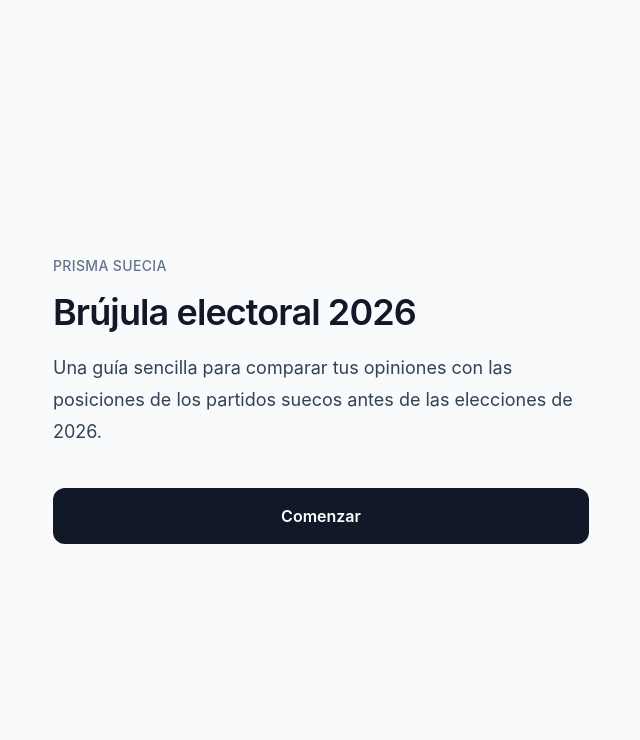
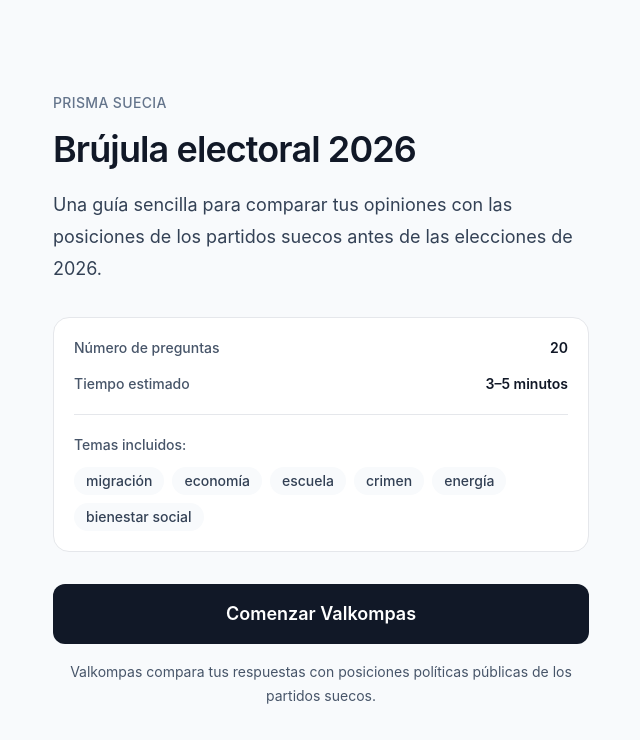
Before and after one commit to prismasuecia/valkompass, a Next.js app: page / in a window 1280 px wide. Shown: the top 740 px of the page, without its empty margins (319-959 px from the left). Built offline with nearby package versions, Linux system fonts and the light colour scheme.

Commit message:
Improve quiz time and progress clarity

```diff
--- a/app/page.tsx
+++ b/app/page.tsx
@@ -1,4 +1,6 @@
 import Link from 'next/link';
+
+const includedTopics = ['migración', 'economía', 'escuela', 'crimen', 'energía', 'bienestar social'];
 
 export default function HomePage() {
   return (
@@ -8,9 +10,34 @@ export default function HomePage() {
       <p className="mt-5 text-lg leading-8 text-slate-700">
         Una guía sencilla para comparar tus opiniones con las posiciones de los partidos suecos antes de las elecciones de 2026.
       </p>
-      <Link href="/quiz" className="mt-10 rounded-xl bg-ink px-6 py-4 text-center text-base font-semibold text-white">
-        Comenzar
+      <section className="mt-8 rounded-2xl border border-line bg-white p-5">
+        <dl className="grid gap-4 text-sm">
+          <div className="flex items-center justify-between gap-4">
+            <dt className="font-medium text-slate-600">Número de preguntas</dt>
+            <dd className="font-semibold text-ink">20</dd>
+          </div>
+          <div className="flex items-center justify-between gap-4">
+            <dt className="font-medium text-slate-600">Tiempo estimado</dt>
+            <dd className="font-semibold text-ink">3–5 minutos</dd>
+          </div>
+        </dl>
+        <div className="mt-5 border-t border-line pt-5">
+          <p className="text-sm font-medium text-slate-600">Temas incluidos:</p>
+          <div className="mt-3 flex flex-wrap gap-2">
+            {includedTopics.map((topic) => (
+              <span key={topic} className="rounded-full bg-paper px-3 py-1 text-sm font-medium text-slate-700">
+                {topic}
+              </span>
+            ))}
+          </div>
+        </div>
+      </section>
+      <Link href="/quiz" className="mt-8 rounded-xl bg-ink px-6 py-4 text-center text-lg font-semibold text-white">
+        Comenzar Valkompas
       </Link>
+      <p className="mt-4 text-center text-sm leading-6 text-slate-600">
+        Valkompas compara tus respuestas con posiciones políticas públicas de los partidos suecos.
+      </p>
     </main>
   );
 }
--- a/app/quiz/page.tsx
+++ b/app/quiz/page.tsx
@@ -15,6 +15,8 @@ const questions = questionsData as Question[];
 const explanations = explanationsData as Explanation[];
 const parties = partiesData as Party[];
 const positions = positionsData as Position[];
+const displayedTotalQuestions = 20;
+const averageSecondsPerQuestion = 12;
 
 export default function QuizPage() {
   const router = useRouter();
@@ -34,6 +36,11 @@ export default function QuizPage() {
   const selectedAnswer = answers.find((answer) => answer.questionId === question.id);
   const explanation = explanations.find((item) => item.id === question.explanationId);
   const isLastQuestion = currentQuestionIndex === questions.length - 1;
+  const progressPercent = Math.round(((currentQuestionIndex + 1) / displayedTotalQuestions) * 100);
+  const remainingMinutes = Math.max(
+    1,
+    Math.ceil(((displayedTotalQuestions - currentQuestionIndex - 1) * averageSecondsPerQuestion) / 60)
+  );
 
   function handleNext() {
     if (!selectedAnswer) return;
@@ -48,14 +55,16 @@ export default function QuizPage() {
   }
 
   return (
-    <main className="mx-auto min-h-screen max-w-2xl px-5 py-6">
-      <div className="mb-8 flex items-center justify-between gap-4">
-        <p className="text-sm text-slate-600">
-          Pregunta {currentQuestionIndex + 1} / {questions.length}
+    <main className="mx-auto min-h-screen max-w-2xl px-5 py-8">
+      <div className="mb-4 flex items-center justify-between gap-4">
+        <p className="text-sm font-medium text-slate-700">
+          Pregunta {currentQuestionIndex + 1} de {displayedTotalQuestions}
         </p>
+        <p className="text-sm font-medium text-slate-500">{progressPercent}%</p>
       </div>
-      <ProgressBar current={currentQuestionIndex + 1} total={questions.length} />
-      <div className="mt-8">
+      <ProgressBar current={currentQuestionIndex + 1} total={displayedTotalQuestions} />
+      <p className="mt-3 text-sm text-slate-600">Tiempo restante aproximado: {remainingMinutes} minutos</p>
+      <div className="mt-10">
         <QuestionCard
           question={question}
           explanation={explanation}
--- a/components/ProgressBar.tsx
+++ b/components/ProgressBar.tsx
@@ -2,8 +2,8 @@ export function ProgressBar({current, total}: {current: number; total: number})
   const value = total === 0 ? 0 : Math.round((current / total) * 100);
 
   return (
-    <div aria-label="Progress" className="h-2 w-full rounded-full bg-line">
-      <div className="h-2 rounded-full bg-ink transition-[width]" style={{width: `${value}%`}} />
+    <div aria-label="Progress" className="h-1.5 w-full rounded-full bg-line">
+      <div className="h-1.5 rounded-full bg-ink transition-[width] duration-300 ease-out" style={{width: `${value}%`}} />
     </div>
   );
 }
```
